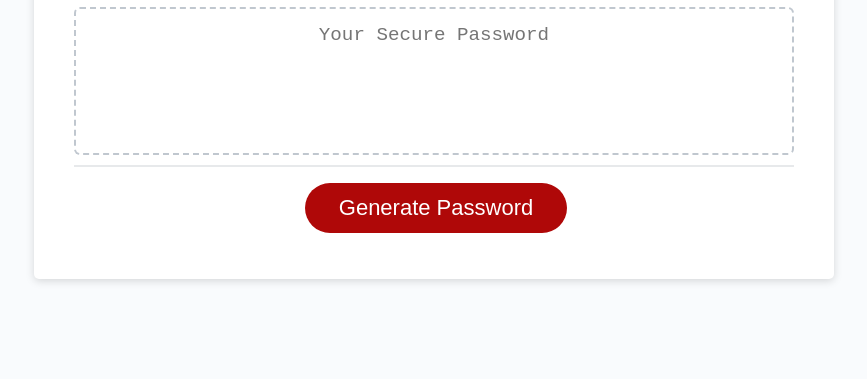
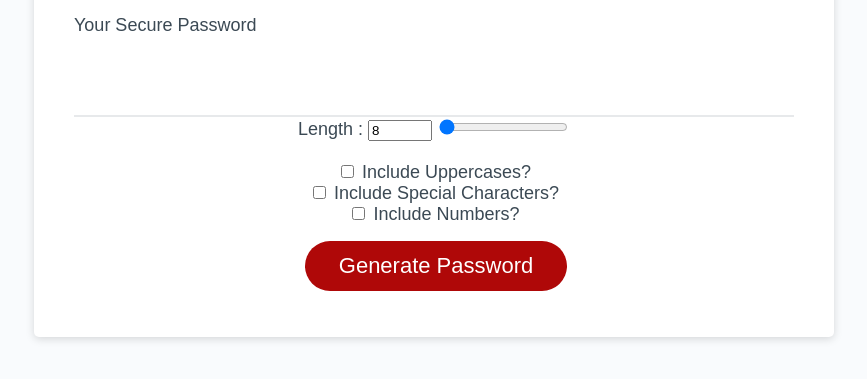
Before and after one commit to DeerRan/PasswordHomeWork, a plain HTML site: page index.html in a window 1280 px wide. Shown: the part 241-620 px from the top of the page, without its empty margins (206-1073 px from the left). Drawn offline with Linux system fonts and the light colour scheme.

Commit message:
Slightly altered the HTML format to include a form for user preference and repurpose the button as a submit button

```diff
--- a/index.html
+++ b/index.html
@@ -1,5 +1,6 @@
 <!DOCTYPE html>
 <html lang="en">
+
 <head>
   <meta charset="UTF-8" />
   <meta name="viewport" content="width=device-width, initial-scale=1.0" />
@@ -7,6 +8,7 @@
   <title>Password Generator</title>
   <link rel="stylesheet" href="style.css" />
 </head>
+
 <body>
   <div class="wrapper">
     <header>
@@ -17,18 +19,30 @@
         <h2>Generate a Password</h2>
       </div>
       <div class="card-body">
-          <textarea
-            readonly
-            id="password"
-            placeholder="Your Secure Password"
-            aria-label="Generated Password"
-          ></textarea>
+        <p id="passwordDisplay">Your Secure Password</p>
       </div>
       <div class="card-footer">
-          <button id="generate" class="btn">Generate Password</button>
+        <form id="criteria">
+          <label>Length :</label>
+          <input class="number-input" type="number" max="128" min="8" value="8" id="lengthnumber">
+          <input type="range" max="128" min="8" value="8" id="lengthrange">
+          <br /><br />
+
+          <input type="checkbox" id="upper" >
+          <label for="includeUppercase"> Include Uppercases?</label><br />
+
+          <input type="checkbox" id="special" >
+          <label for="includeSpecialCharacters"> Include Special Characters?</label><br />
+
+          <input type="checkbox" id="number" >
+          <label for="includeNumbers"> Include Numbers?</label><br />
+
+          <button type="submit" id="generate" class="btn">Generate Password</button>
+        </form>
       </div>
     </div>
   </div>
-    <script src="script.js"></script>
+  <script src="testscript.js"></script>
 </body>
+
 </html>
```
Lines whose indentation alone changed are shown as unchanged.
